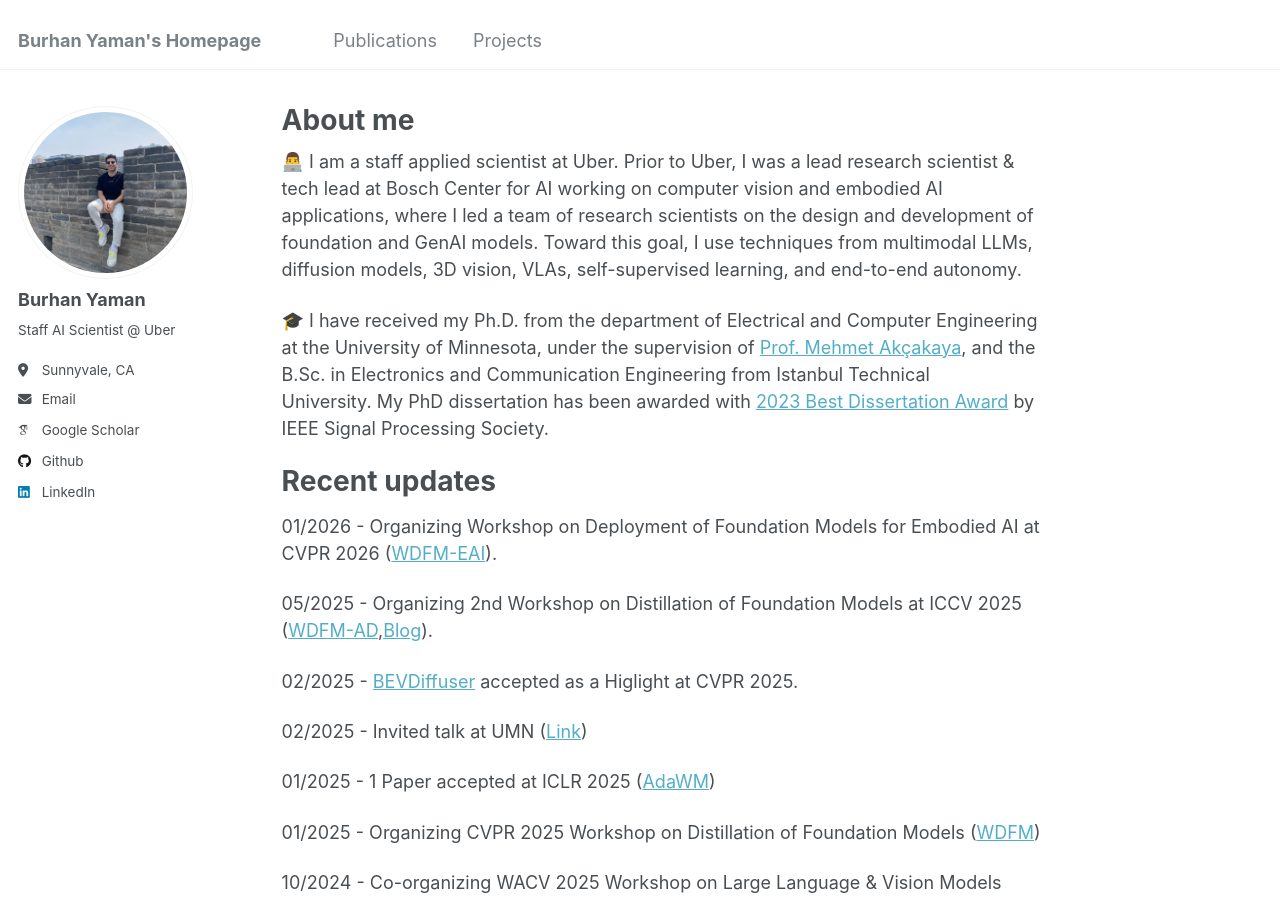
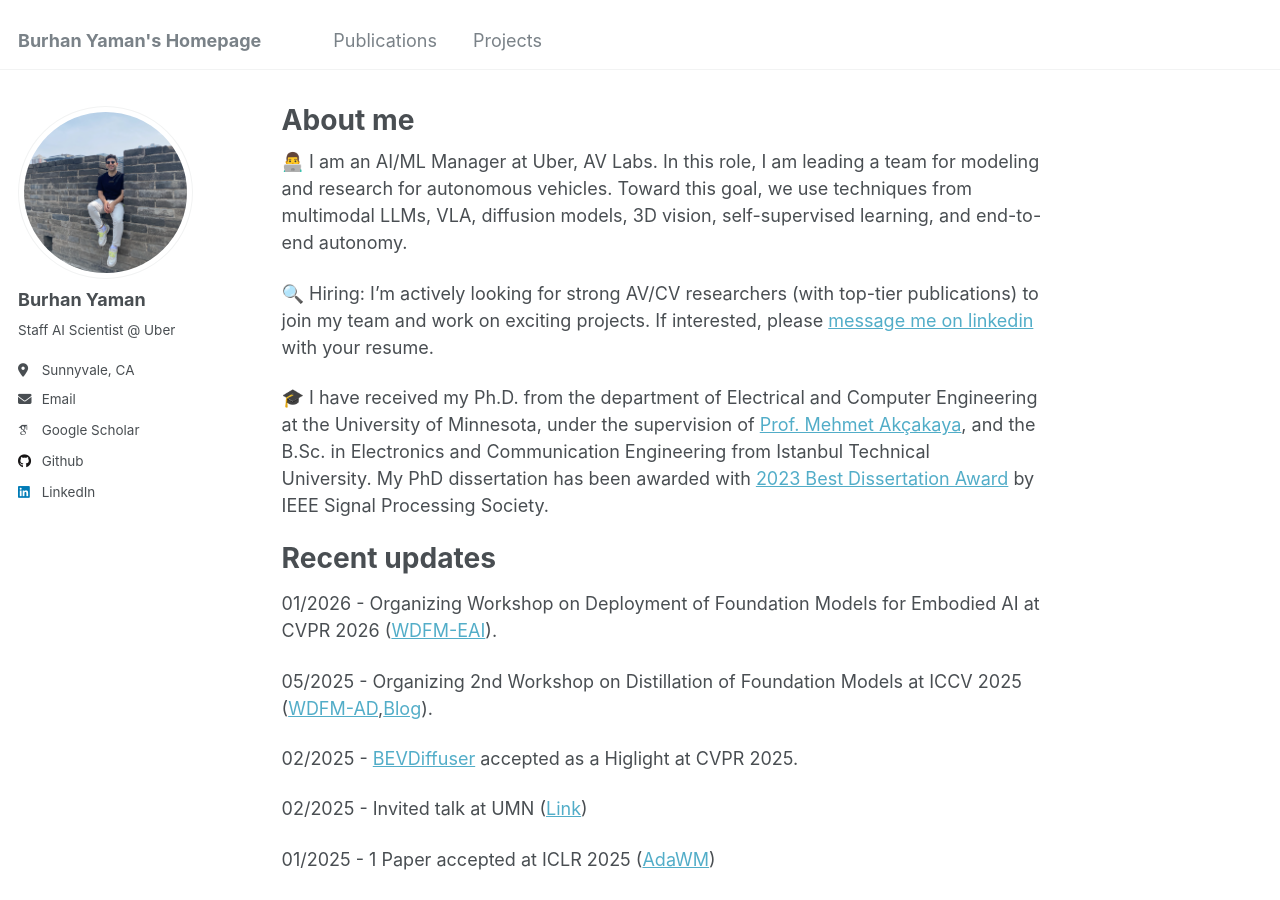
Before and after one commit to byaman14/byaman14.github.io, a Jekyll site: the page built from _pages/about.md, in a window 1280 px wide and 900 px high. Built offline with Jekyll 4.4.1, drawn with Linux system fonts in a browser that asks for light colours; some web fonts are replaced.

Commit message:
Update about.md

```diff
--- a/_pages/about.md
+++ b/_pages/about.md
@@ -7,7 +7,9 @@ redirect_from:
   - /about.html
 ---
 
-👨‍💻 I am a staff applied scientist at Uber. Prior to Uber, I was a lead research scientist & tech lead at Bosch Center for AI working on computer vision and embodied AI applications, where I led a team of research scientists on the design and development of foundation and GenAI models. Toward this goal, I use techniques from multimodal LLMs, diffusion models, 3D vision, VLAs, self-supervised learning, and end-to-end autonomy.
+👨‍💻 I am an AI/ML Manager at Uber, AV Labs. In this role, I am leading a team for modeling and research for autonomous vehicles. Toward this goal, we use techniques from multimodal LLMs, VLA, diffusion models, 3D vision, self-supervised learning, and end-to-end autonomy.
+
+🔍 Hiring: I’m actively looking for strong AV/CV researchers (with top-tier publications) to join my team and work on exciting projects. If interested, please [message me on linkedin](https://www.linkedin.com/in/burhan-yaman-12139293/) with your resume.
 
 🎓 I have received my Ph.D. from the department of Electrical and Computer Engineering at the University of Minnesota, under the supervision of [Prof. Mehmet Akçakaya](https://imagine.umn.edu/people/mehmet-ak%C3%A7akaya), and the B.Sc. in Electronics and Communication Engineering from Istanbul Technical University. My PhD dissertation has been awarded with [2023 Best Dissertation Award](https://cse.umn.edu/ece/feature-stories/alumnus-burhaneddin-yaman-receives-2023-ieee-sps-best-phd-dissertation-award) by IEEE Signal Processing Society.
 
```
